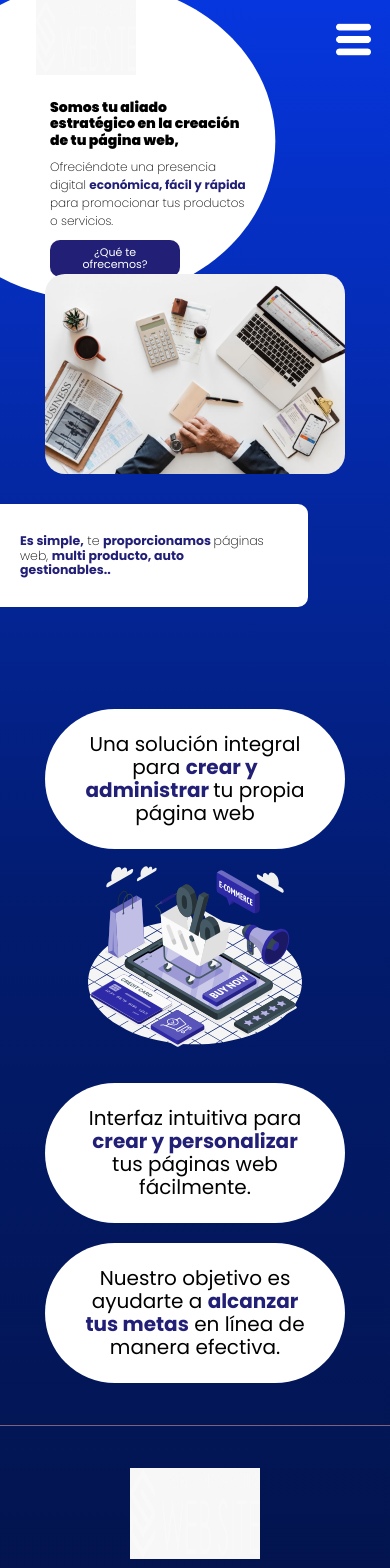
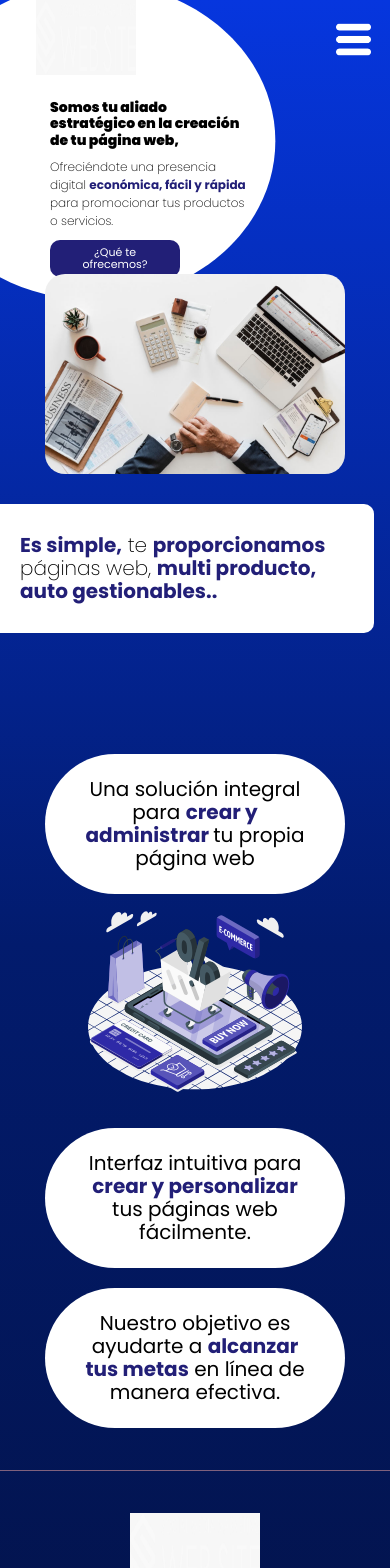
Before and after one commit to SEGR02/pidelo-miguel, a Next.js app: page / in a window 390 px wide. Shown: the top 1568 px of the page. Built offline with nearby package versions, Linux system fonts and the light colour scheme.

Commit message:
Some more changes

```diff
--- a/src/app/styles/aboutUs.module.css
+++ b/src/app/styles/aboutUs.module.css
@@ -157,8 +157,6 @@
     width: 250px;
   }
   .cardTitle {
-    color: #4d012e;
-    font-weight: bold;
     font-size: 16px;
   }
 
--- a/src/app/styles/home.module.css
+++ b/src/app/styles/home.module.css
@@ -299,7 +299,7 @@
     flex-direction: column;
   }
   .containerRigthP {
-    width: 70vw;
+    width: 87vw;
     margin-top: 30px;
     border-radius: 10px;
     border-bottom-left-radius: 0px;
@@ -398,9 +398,6 @@
 }
 
 @media screen and (max-width: 463px) {
-  .rigthP {
-    font-size: 12.5px;
-  }
   .ball {
     height: 300px;
     width: 280px;
@@ -425,7 +422,7 @@
     margin-top: -57vh;
   }
   .containerCards {
-    margin-top: 405px;
+    margin-top: 450px;
   }
   .imageWithCardContainer {
     margin-top: -3vh;
--- a/src/app/wantMyVirtualStore/page.tsx
+++ b/src/app/wantMyVirtualStore/page.tsx
@@ -4,7 +4,7 @@ import Navbar from "../components/Navbar";
 import Footer from "../components/Footer";
 import Image from "next/image";
 import steps from "../assets/iconsgray.svg";
-import stepsMobile from "../assets/parecefinalproductosmiguel2.svg";
+import stepsMobile from "../assets/productsmobileready.svg";
 import subproducts from "../assets/subprod1.svg";
 import subproducts2 from "../assets/secondsubproducts22.svg";
 import subproducts3 from "../assets/thirdsubproducts22.svg";
```
Also changed, not shown: src/app/assets/productsmobileready.svg (added).
